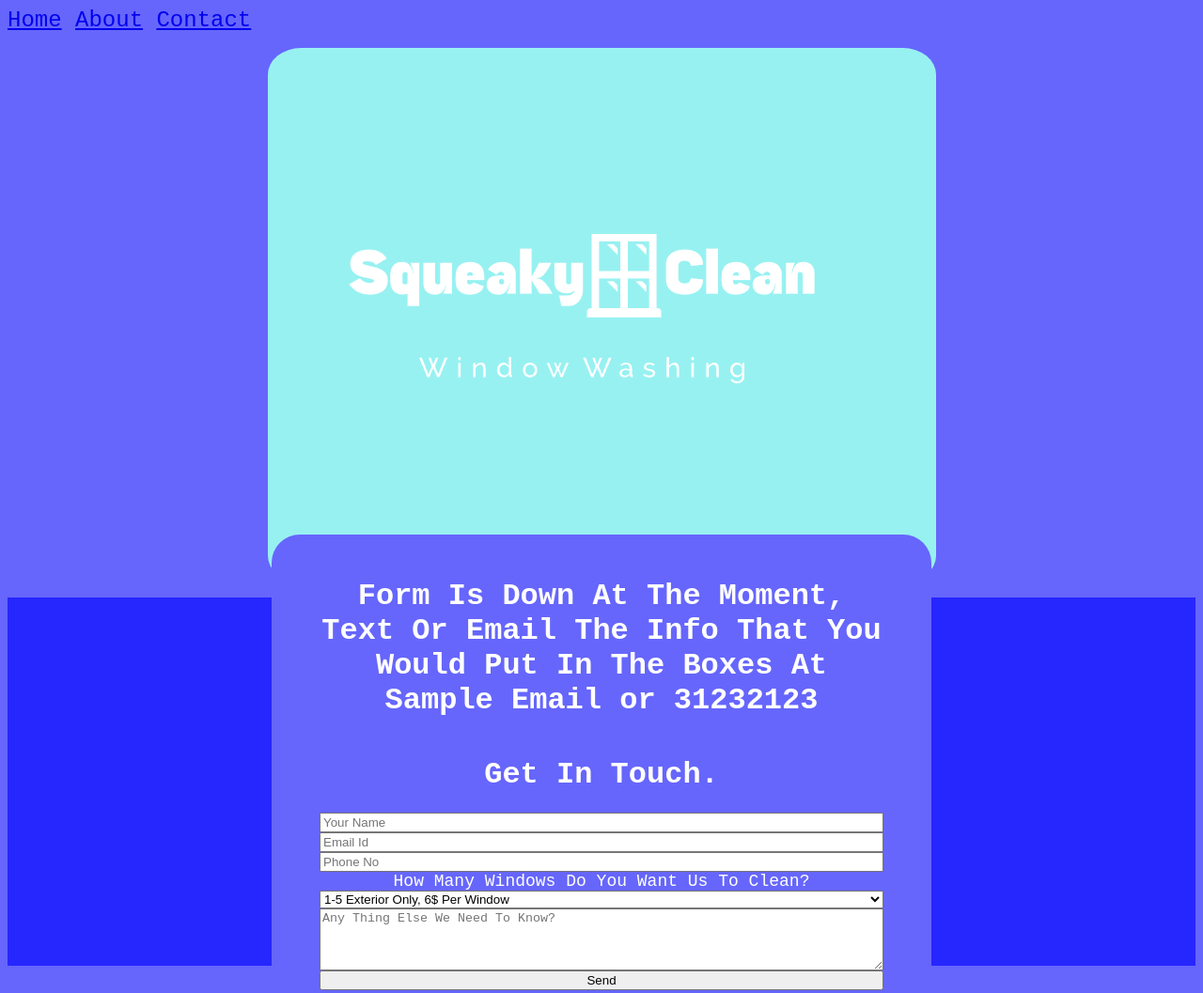
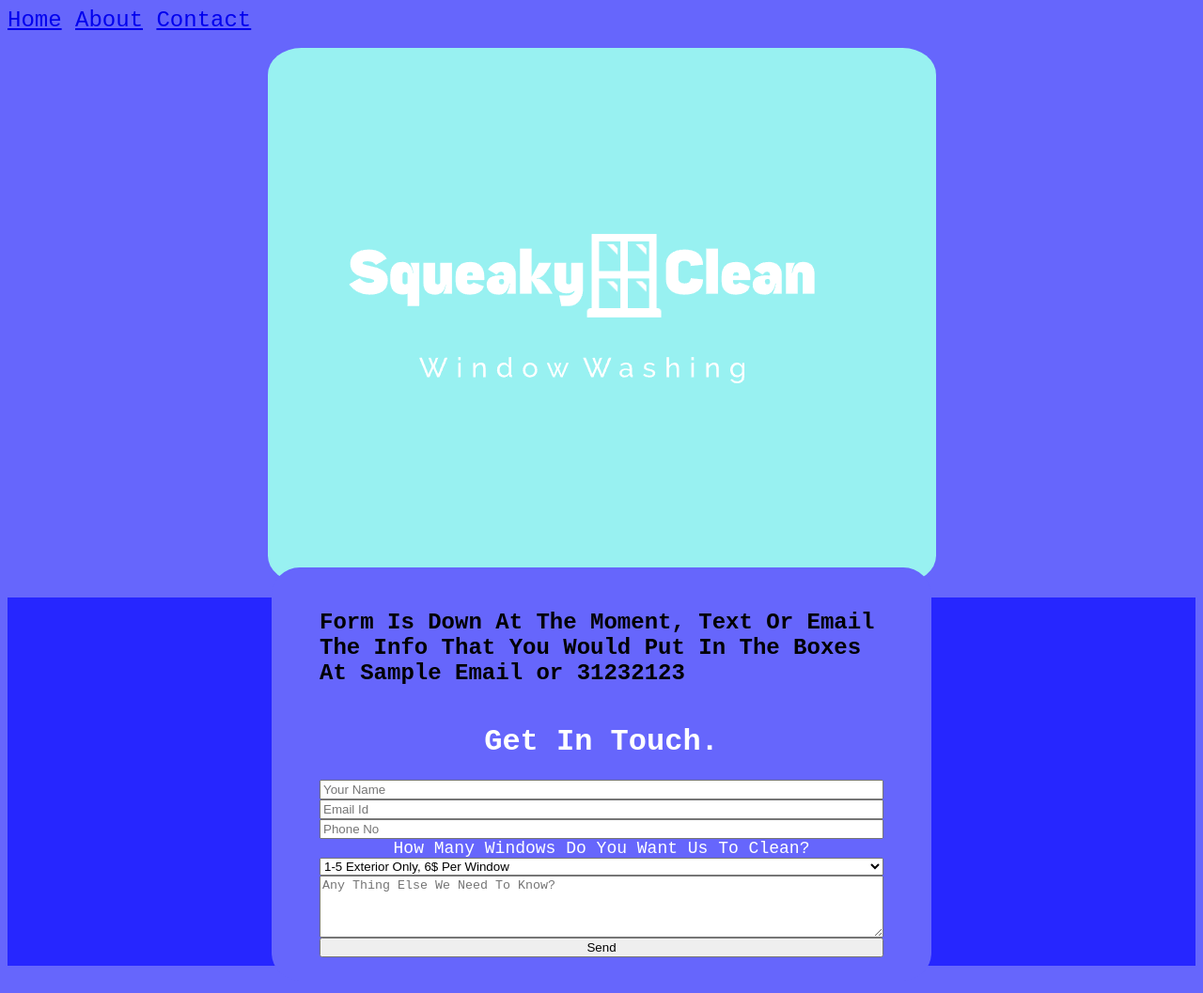
Before and after one commit to SqueakyClean1/windows, a plain HTML site: page contact.html in a window 1280 px wide. Shown: the whole page at 94% size. Drawn offline with Linux system fonts and the light colour scheme.

Commit message:
Update contact.html

```diff
--- a/contact.html
+++ b/contact.html
@@ -11,7 +11,7 @@
 
     <div class="container">
       <form>
-        <h1 style="font-family: 'Courier New', Courier, monospace;">Form Is Down At The Moment, Text Or Email The Info That You Would Put In The Boxes At Sample Email or 31232123</h1>
+        <h2 style="font-family: 'Courier New', Courier, monospace;">Form Is Down At The Moment, Text Or Email The Info That You Would Put In The Boxes At Sample Email or 31232123</h2>
         <h1 style="font-family: 'Courier New', Courier, monospace;">Get In Touch.</h1>
           <input type="text" id="name" placeholder="Your Name" required>
           <input type="text" id="email" placeholder="Email Id" required>
```
